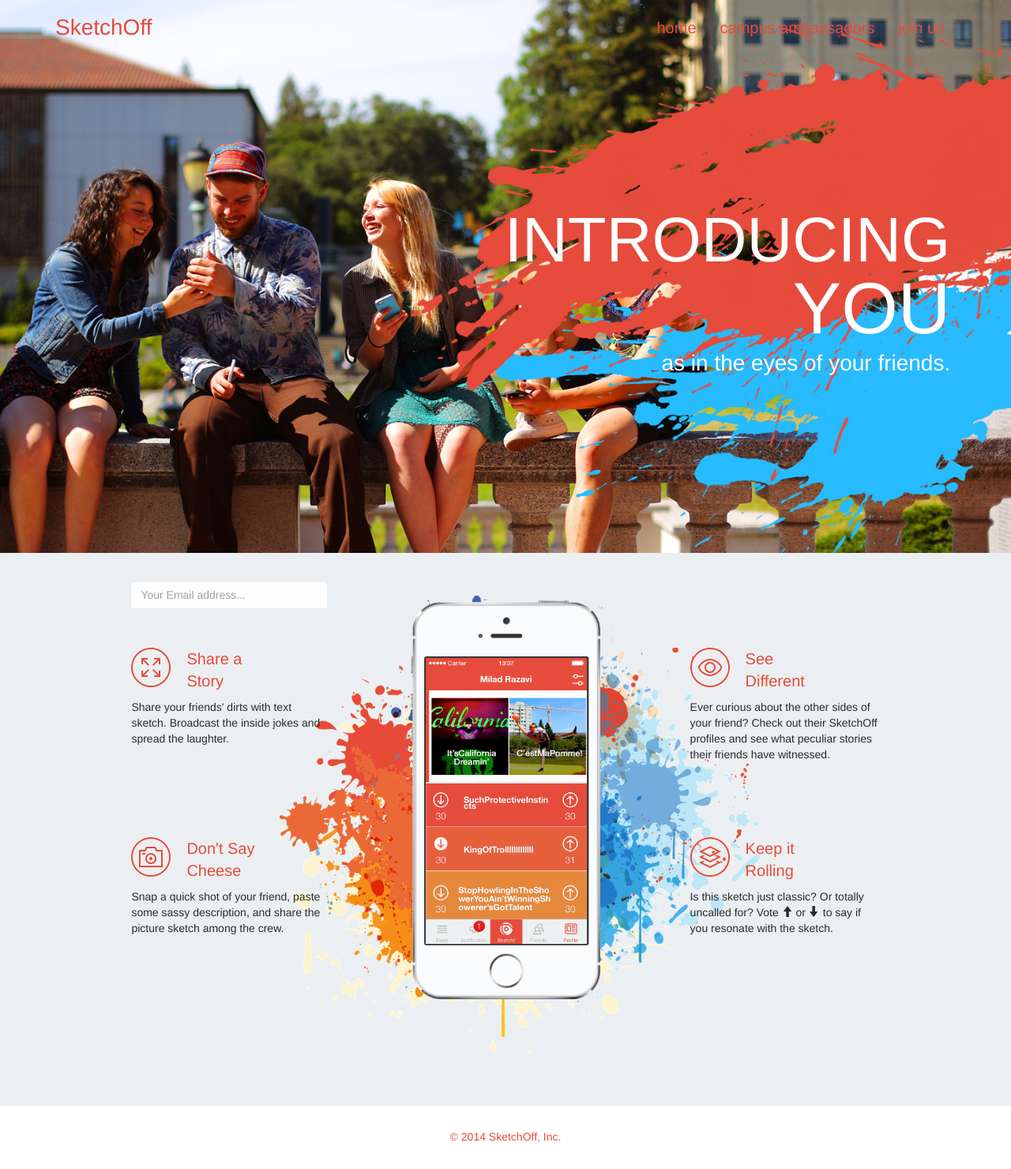
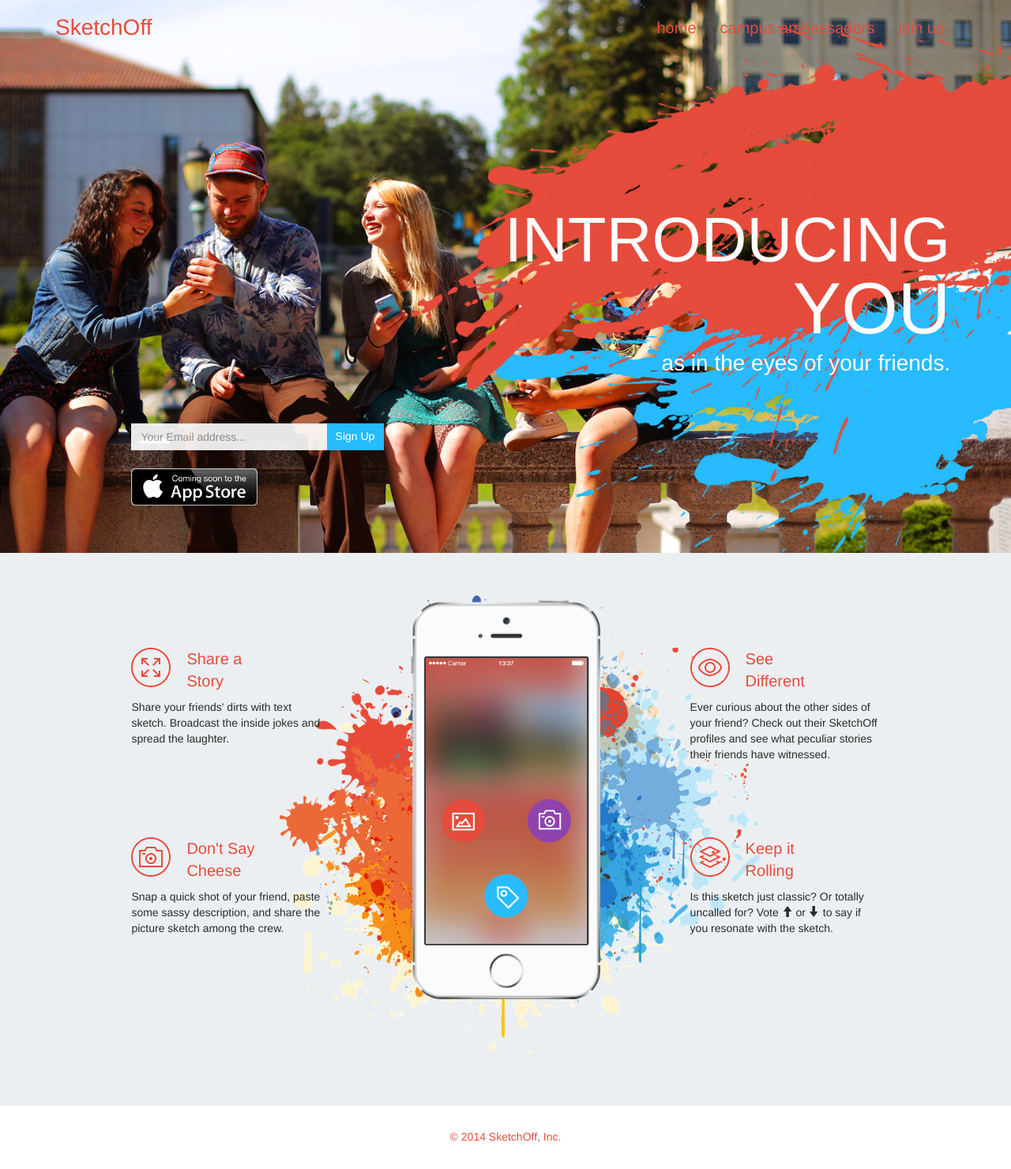
Before and after one commit to franklsf95/sketch-off-landing, a Jekyll site: the page built from index.html, in a window 1280 px wide. Shown: the whole page at 79% size. Built offline with Jekyll 4.4.1, drawn with Linux system fonts in a browser that asks for light colours; nearby versions of some CDN libraries.

Commit message:
update screenshots

```diff
--- a/_assets/css/style.scss
+++ b/_assets/css/style.scss
@@ -96,6 +96,7 @@
     background-image: url("../img/banner.jpg");
     background-size: 100%;
     background-position: center 20%;
+    position: relative;
 }
 
 .introducing {
--- a/_assets/js/index.coffee
+++ b/_assets/js/index.coffee
@@ -2,7 +2,7 @@
     mode: 'fade'
     controls: false
     pager: false
-    # auto: true
+    auto: true
     pause: 3000
 
 base_url = 'http://inception-landing.herokuapp.com'
--- a/assets/css/style.css
+++ b/assets/css/style.css
@@ -42,7 +42,8 @@
   height: 700px;
   background-image: url("../img/banner.jpg");
   background-size: 100%;
-  background-position: center 20%; }
+  background-position: center 20%;
+  position: relative; }
 
 .introducing {
   font-size: 80px;
--- a/assets/js/index.js
+++ b/assets/js/index.js
@@ -5,6 +5,7 @@
     mode: 'fade',
     controls: false,
     pager: false,
+    auto: true,
     pause: 3000
   });
 
--- a/index.html
+++ b/index.html
@@ -26,8 +26,10 @@
     <div class="container">
         <div class="iphone">
           <ul class="bxslider">
-            <li><img src="/assets/img/screen1.png" /></li>
-            <!-- <li><img src="/assets/img/screen2.png" /></li> -->
+            <li><img src="/assets/img/screen-1.jpg" /></li>
+            <li><img src="/assets/img/screen-2.jpg" /></li>
+            <li><img src="/assets/img/screen-3.jpg" /></li>
+            <li><img src="/assets/img/screen-4.jpg" /></li>
           </ul>
         </div>
         <div class="feature-box box-1">
```
Also changed, not shown: assets/img/screen-1.jpg (added), assets/img/screen-2.jpg (added), assets/img/screen-3.jpg (added), assets/img/screen-4.jpg (added), assets/img/screen1.png (deleted), assets/img/screen2.png (deleted), 1 other file.
